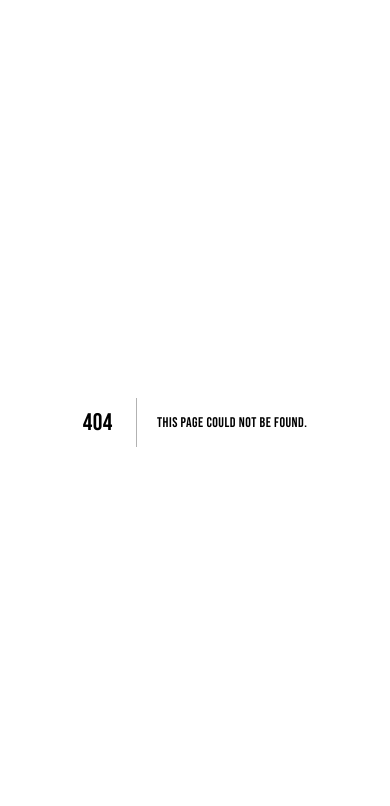
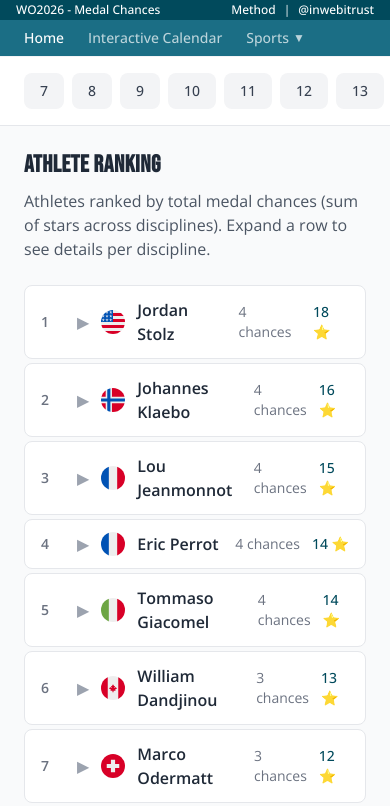
Before and after one commit to inwebitrust/winter-olympics-2026, a Next.js app: page /athlete-ranking in a window 390 px wide. Before the commit this address had no page. Shown: the top 806 px of the page. Built offline with nearby package versions, Linux system fonts and the light colour scheme.

Commit message:
improve responsive

```diff
--- /dev/null
+++ b/app/athlete-ranking/layout.tsx
@@ -0,0 +1,20 @@
+import type { Metadata } from "next";
+
+const SITE_URL = "https://winter-olympics-2026.datasportiq.com";
+
+export const metadata: Metadata = {
+  title: "Athlete Ranking | Winter Olympics 2026 Medal Chances",
+  description:
+    "Ranking of Winter Olympics 2026 athletes by total medal chances. See who has the most medal opportunities across disciplines in Milano Cortina.",
+  alternates: {
+    canonical: `${SITE_URL}/athlete-ranking`,
+  },
+};
+
+export default function AthleteRankingLayout({
+  children,
+}: {
+  children: React.ReactNode;
+}) {
+  return children;
+}
--- /dev/null
+++ b/app/athlete-ranking/page.tsx
@@ -0,0 +1,230 @@
+"use client";
+
+import { useState, useEffect, useMemo } from "react";
+import Link from "next/link";
+import CalendarHeader from "@/components/CalendarHeader";
+import MethodologyModal from "@/components/MethodologyModal";
+import Flag from "@/components/Flag";
+import CalendarIcon from "@/components/CalendarIcon";
+import { chanceToNumber, getStars } from "@/lib/utils";
+import { createAthleteSlug } from "@/lib/slug";
+import { Athlete, Disciplin, CalendarDay, ChanceCategory } from "@/types";
+
+function chanceToValue(chance: ChanceCategory | string): number {
+  const chanceMap: Record<string, number> = {
+    "Big Favourite": 5,
+    "Favourite": 4,
+    "Challenger": 3,
+    "Outsider": 2,
+    "Wildcard": 1,
+  };
+  return chanceMap[chance] || 0;
+}
+
+function normalizeKey(value: string): string {
+  return String(value || "").trim().toLowerCase();
+}
+
+interface AthleteChance {
+  disciplin_id: string;
+  chance: ChanceCategory;
+  disciplin?: Disciplin;
+  day?: string | null;
+}
+
+interface AthleteRankingEntry {
+  firstname: string;
+  lastname: string;
+  country: string;
+  chanceCount: number;
+  totalPower: number;
+  chances: AthleteChance[];
+}
+
+export default function AthleteRankingPage() {
+  const [athletes, setAthletes] = useState<Athlete[]>([]);
+  const [disciplins, setDisciplins] = useState<Disciplin[]>([]);
+  const [calendar, setCalendar] = useState<CalendarDay[]>([]);
+  const [loading, setLoading] = useState(true);
+  const [isMethodologyModalOpen, setIsMethodologyModalOpen] = useState(false);
+  const [expandedAthleteKey, setExpandedAthleteKey] = useState<string | null>(null);
+
+  useEffect(() => {
+    async function fetchData() {
+      try {
+        const response = await fetch("/api/data");
+        const data = await response.json();
+        setAthletes(data.athletes || []);
+        setDisciplins(data.disciplins || []);
+        setCalendar(data.calendar || []);
+      } catch (error) {
+        console.error("Error fetching data:", error);
+      } finally {
+        setLoading(false);
+      }
+    }
+    fetchData();
+  }, []);
+
+  const rankedAthletes = useMemo((): AthleteRankingEntry[] => {
+    const byAthlete = new Map<string, { chances: AthleteChance[]; sample: Athlete }>();
+
+    athletes.forEach((a) => {
+      const key = `${normalizeKey(a.firstname)}|${normalizeKey(a.lastname)}|${normalizeKey(a.country)}`;
+      const disciplin = disciplins.find(
+        (d) => normalizeKey(d.disciplin_id) === normalizeKey(a.disciplin_id)
+      );
+      const calendarEntry = calendar.find(
+        (c) => normalizeKey(c.disciplin_id) === normalizeKey(a.disciplin_id)
+      );
+      const chanceEntry: AthleteChance = {
+        disciplin_id: a.disciplin_id,
+        chance: a.chance as ChanceCategory,
+        disciplin,
+        day: calendarEntry?.day ?? null,
+      };
+      if (!byAthlete.has(key)) {
+        byAthlete.set(key, { chances: [], sample: a });
+      }
+      byAthlete.get(key)!.chances.push(chanceEntry);
+    });
+
+    const entries: AthleteRankingEntry[] = [];
+    byAthlete.forEach(({ chances, sample }) => {
+      const totalPower = chances.reduce((sum, c) => sum + chanceToValue(c.chance), 0);
+      entries.push({
+        firstname: sample.firstname,
+        lastname: sample.lastname,
+        country: sample.country,
+        chanceCount: chances.length,
+        totalPower,
+        chances: [...chances].sort((x, y) => chanceToValue(y.chance) - chanceToValue(x.chance)),
+      });
+    });
+
+    return entries.sort((a, b) => b.totalPower - a.totalPower);
+  }, [athletes, disciplins, calendar]);
+
+  const days = useMemo(() => calendar.map((c) => c.day).filter((d) => d), [calendar]);
+  const handleDaySelect = () => {};
+
+  if (loading) {
+    return (
+      <div className="min-h-screen flex items-center justify-center bg-gray-50">
+        <div className="text-center">
+          <div className="animate-spin rounded-full h-12 w-12 border-b-2 border-blue-600 mx-auto"></div>
+          <p className="mt-4 text-gray-600">Loading...</p>
+        </div>
+      </div>
+    );
+  }
+
+  return (
+    <div className="min-h-screen bg-gray-50">
+      <CalendarHeader
+        days={days}
+        selectedDay={null}
+        onDaySelect={handleDaySelect}
+        onMethodologyClick={() => setIsMethodologyModalOpen(true)}
+        showAllDays={false}
+        disciplins={disciplins}
+      />
+      <MethodologyModal
+        isOpen={isMethodologyModalOpen}
+        onClose={() => setIsMethodologyModalOpen(false)}
+      />
+      <div className="h-[125px] flex-shrink-0" />
+      <div className="max-w-4xl mx-auto p-6">
+        <h1 className="text-2xl font-bold text-gray-800 mb-2">Athlete Ranking</h1>
+        <p className="text-gray-600 mb-6">
+          Athletes ranked by total medal chances (sum of stars across disciplines). Expand a row to see details per discipline.
+        </p>
+
+        <div className="space-y-1">
+          {rankedAthletes.map((entry, index) => {
+            const rank = index + 1;
+            const athleteKey = `${entry.firstname}-${entry.lastname}-${entry.country}`;
+            const isExpanded = expandedAthleteKey === athleteKey;
+
+            return (
+              <div
+                key={athleteKey}
+                className="bg-white border border-gray-200 rounded-lg overflow-hidden"
+              >
+                <button
+                  type="button"
+                  onClick={() =>
+                    setExpandedAthleteKey(isExpanded ? null : athleteKey)
+                  }
+                  className="w-full px-4 py-3 flex items-center gap-3 text-left hover:bg-gray-50 transition-colors"
+                >
+                  <span
+                    className={`flex-shrink-0 w-6 text-sm font-semibold text-gray-500 ${
+                      rank <= 3 ? "text-[#014a5c]" : ""
+                    }`}
+                  >
+                    {rank}
+                  </span>
+                  <span
+                    className={`transform transition-transform flex-shrink-0 text-gray-400 ${
+                      isExpanded ? "rotate-90" : ""
+                    }`}
+                    aria-hidden
+                  >
+                    ▶
+                  </span>
+                  <Flag
+                    country={entry.country}
+                    className="w-6 h-6 object-cover rounded flex-shrink-0"
+                  />
+                  <Link
+                    href={`/athlete/${createAthleteSlug(entry.firstname, entry.lastname)}`}
+                    onClick={(e) => e.stopPropagation()}
+                    className="font-semibold text-gray-800 hover:text-[#014a5c] hover:underline"
+                  >
+                    {entry.firstname} {entry.lastname}
+                  </Link>
+                  <span className="text-sm text-gray-500 ml-auto">
+                    {entry.chanceCount} chance{entry.chanceCount !== 1 ? "s" : ""}
+                  </span>
+                  <span className="text-sm font-medium text-[#014a5c]">
+                    {entry.totalPower} ⭐
+                  </span>
+                </button>
+
+                {isExpanded && (
+                  <div className="border-t border-gray-100 bg-gray-50 px-4 py-3">
+                    <div className="space-y-2 pl-8">
+                      {entry.chances.map((c) => (
+                        <div
+                          key={c.disciplin_id}
+                          className="flex items-center gap-3 flex-wrap"
+                        >
+                          <CalendarIcon day={c.day} />
+                          <Link
+                            href={`/disciplin/${encodeURIComponent(c.disciplin_id)}`}
+                            className="text-sm font-medium text-[#014a5c] hover:underline"
+                          >
+                            {c.disciplin?.name ?? c.disciplin_id}
+                          </Link>
+                          {c.disciplin?.sport && (
+                            <span className="text-sm text-gray-500">
+                              {c.disciplin.sport}
+                            </span>
+                          )}
+                          <span className="text-xs font-semibold text-gray-600">
+                            {getStars(chanceToNumber(c.chance))}
+                          </span>
+                        </div>
+                      ))}
+                    </div>
+                  </div>
+                )}
+              </div>
+            );
+          })}
+        </div>
+      </div>
+    </div>
+  );
+}
--- a/app/sitemap.ts
+++ b/app/sitemap.ts
@@ -24,6 +24,12 @@ export default async function sitemap(): Promise<MetadataRoute.Sitemap> {
       lastModified: new Date(),
       changeFrequency: 'weekly',
       priority: 0.3,
+    },
+    {
+      url: `${SITE_URL}/athlete-ranking`,
+      lastModified: new Date(),
+      changeFrequency: 'daily',
+      priority: 0.8,
     },
   ]
 
```
Also changed, not shown: public/data/athletes.csv, 1 other file (tests, documents, lock files or other folders).
